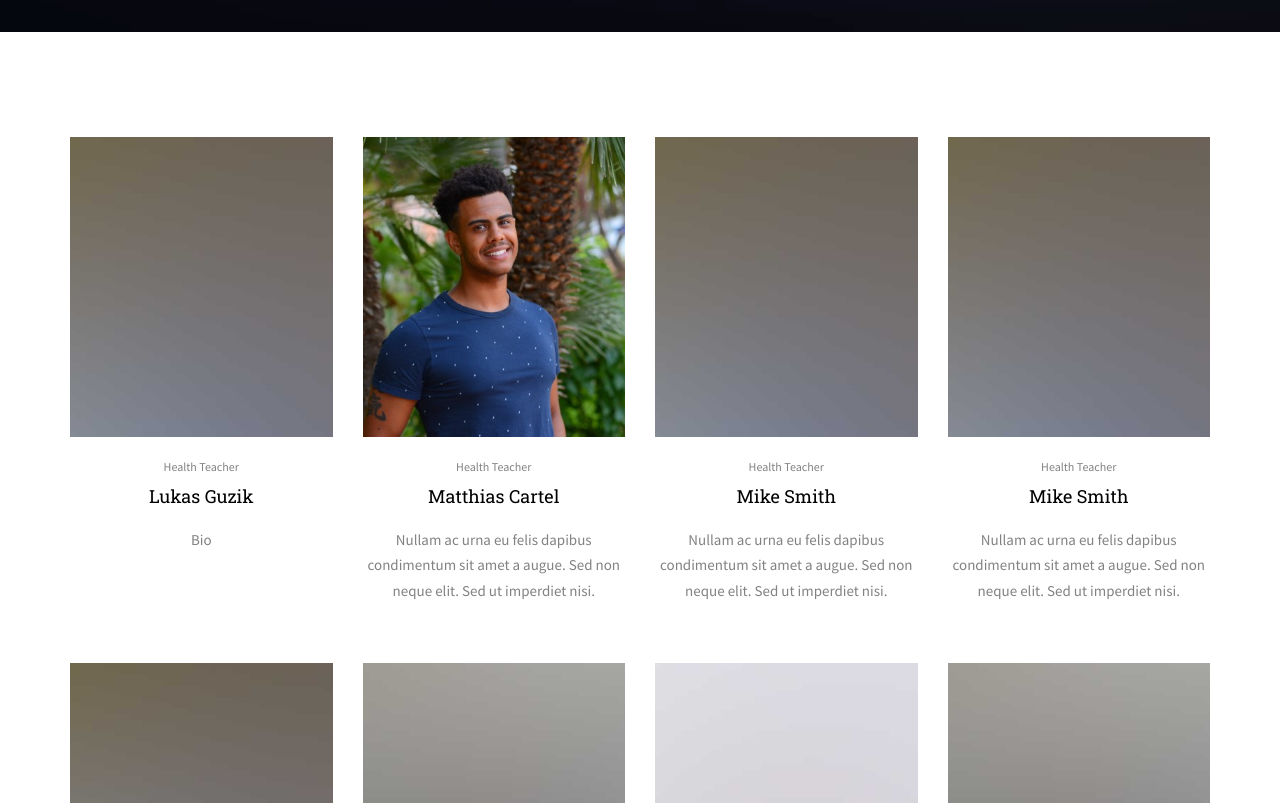
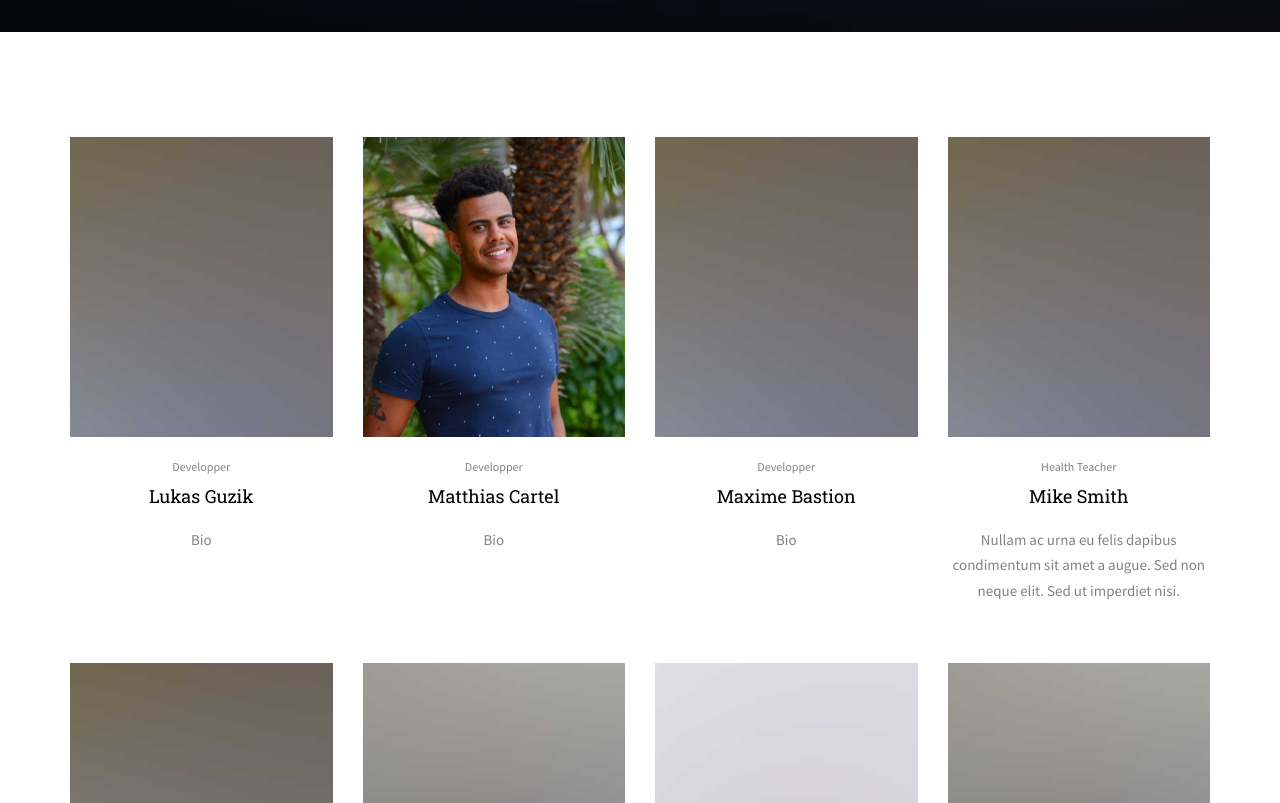
Before and after one commit to MattCrea/Yokai1000.github.io, a plain HTML site: page teacher.html in a window 1280 px wide. Shown: the part 720-1523 px from the top of the page. Drawn offline with Linux system fonts and the light colour scheme; files whose address does not match are found by name.

```diff
--- a/teacher.html
+++ b/teacher.html
@@ -155,7 +155,7 @@
 								<li><a href="#"><i class="icon-github"></i></a></li>
 							</ul>
 						</div>
-						<span>Health Teacher</span>
+						<span>Developper</span>
 						<h3><a href="#">Lukas Guzik</a></h3>
 						<p>Bio</p>
 					</div>
@@ -170,28 +170,28 @@
 								<li><a href="#"><i class="icon-github"></i></a></li>
 							</ul>
 						</div>
-						<span>Health Teacher</span>
+						<span>Developper</span>
 						<h3><a href="#">Matthias Cartel</a></h3>
-						<p>Nullam ac urna eu felis dapibus condimentum sit amet a augue. Sed non neque elit. Sed ut imperdiet nisi.</p>
+						<p>Bio</p>
 					</div>
 				</div>
 				<div class="col-md-3 animate-box text-center">
 					<div class="staff">
-						<div class="staff-img" style="background-image: url(images/staff-1.jpg);">
+						<div class="staff-img circle" style="background-image: url(images/staff-1.jpg);">
 							<ul class="fh5co-social">
 								<li><a href="https://www.facebook.com/profile.php?id=100005342447789"><i class="icon-facebook2"></i></a></li>
 								<li><a href="#"><i class="icon-twitter2"></i></a></li>
 								<li><a href="https://github.com/Yokai1000"><i class="icon-github"></i></a></li>
 							</ul>
 						</div>
-						<span>Health Teacher</span>
-						<h3><a href="#">Mike Smith</a></h3>
-						<p>Nullam ac urna eu felis dapibus condimentum sit amet a augue. Sed non neque elit. Sed ut imperdiet nisi.</p>
+						<span>Developper</span>
+						<h3><a href="#">Maxime Bastion</a></h3>
+						<p>Bio</p>
 					</div>
 				</div>
 				<div class="col-md-3 animate-box text-center">
 					<div class="staff">
-						<div class="staff-img" style="background-image: url(images/staff-1.jpg);">
+						<div class="staff-img circleteam" style="background-image: url(images/staff-1.jpg);">
 							<ul class="fh5co-social">
 								<li><a href="#"><i class="icon-facebook2"></i></a></li>
 								<li><a href="#"><i class="icon-twitter2"></i></a></li>
```
